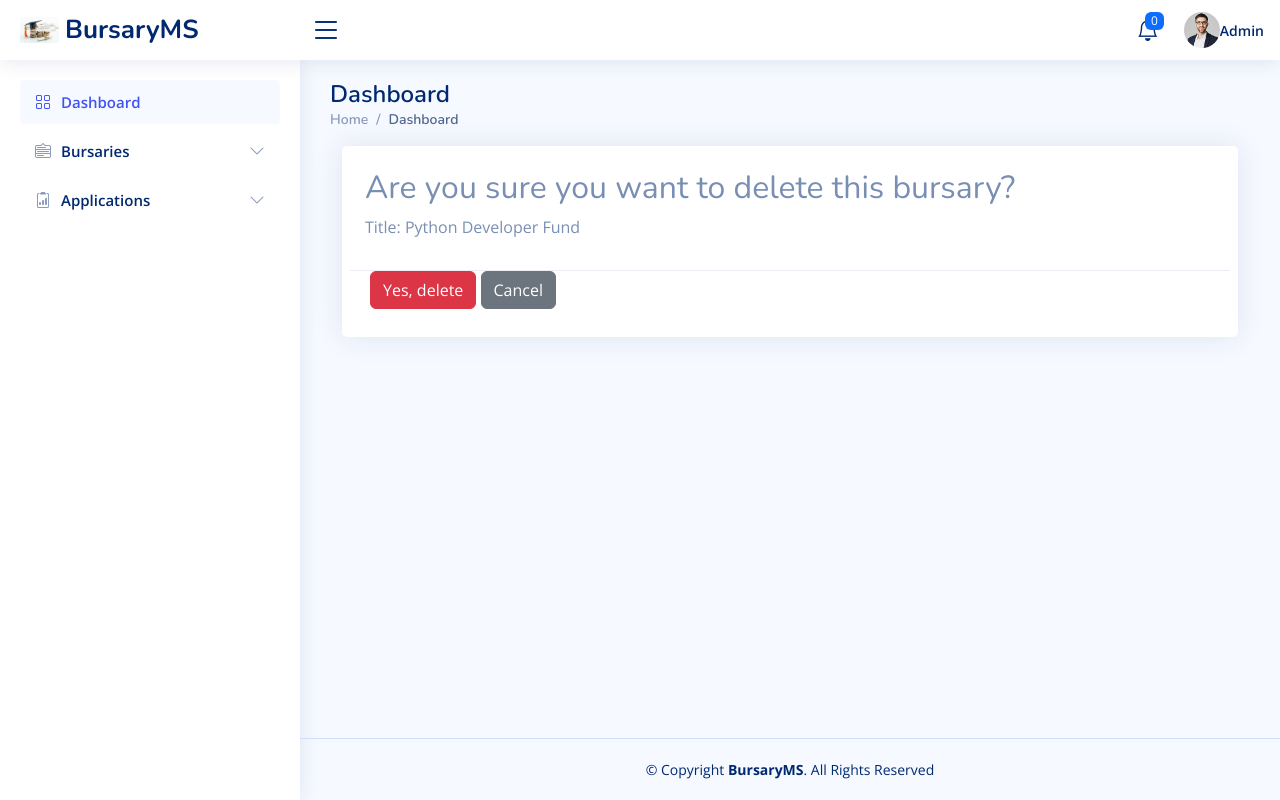
After one commit to georgesroberto/bursary_management_portal, a Django app: page /bursary/1/delete/ in a window 1280 px wide. The commit adds this page. Run offline with Django 4.2, Linux system fonts and the light colour scheme; a user stored in the database is signed in; data comes from the database, SQL or seed files in the repository; both versions use the stored data as it was after the commit; some libraries are stand-ins or nearby versions.

Commit message:
Updated Bursary Functionality

```diff
--- a/bus/admin.py
+++ b/bus/admin.py
@@ -21,3 +21,7 @@ class ApplicationAdmin(admin.ModelAdmin):
 class DocumentAdmin(admin.ModelAdmin):
     list_display = ('application', 'file')
     search_fields = ('application__student__first_name', 'application__student__last_name', 'application__bursary__title')
+
+
+admin.site.site_header = 'Bursary Management System'
+admin.site.site_title = 'Bursary Management System'
--- a/bus/forms.py
+++ b/bus/forms.py
@@ -5,6 +5,11 @@ class BursaryForm(forms.ModelForm):
     class Meta:
         model = Bursary
         fields = ['title', 'description', 'amount']
+
+    def __init__(self, *args, **kwargs):
+        super(BursaryForm, self).__init__(*args, **kwargs)
+        for field_name, field in self.fields.items():
+            field.widget.attrs.update({'class': 'form-control'})
 
 class QuestionnaireForm(forms.ModelForm):
     class Meta:
--- a/bus/templates/bursary/busary_list.html
+++ /dev/null
@@ -1 +0,0 @@
-<!-- Bussary list -->
--- /dev/null
+++ b/bus/templates/bursary/confirm_delete_bursary.html
@@ -0,0 +1,21 @@
+{% extends 'admin_generic.html' %} {% block content %} {% include 'nav.html' %}
+
+<section class="section">
+  <div class="container">
+    <div class="card p-2">
+      <div class="card-header">
+        <h2>Are you sure you want to delete this bursary?</h2>
+        <p>Title: {{ bursary.title }}</p>
+      </div>
+      <div class="card-body">
+        <form method="POST">
+          {% csrf_token %}
+          <button type="submit" class="btn btn-danger">Yes, delete</button>
+          <a href="{% url 'bus:bursary_list' %}" class="btn btn-secondary">Cancel</a>
+        </form>
+      </div>
+    </div>
+  </div>
+</section>
+
+{% endblock content %}
--- a/bus/templates/nav.html
+++ b/bus/templates/nav.html
@@ -0,0 +1,74 @@
+<!-- ======= Sidebar ======= -->
+<aside id="sidebar" class="sidebar">
+  <ul class="sidebar-nav" id="sidebar-nav">
+    <li class="nav-item active">
+      <a class="nav-link" href="{% url 'bus:index' %}">
+        <i class="bi bi-grid"></i>
+        <span>Dashboard</span>
+      </a>
+    </li>
+
+    <li class="nav-item">
+      <a
+        class="nav-link collapsed"
+        data-bs-target="#bursary-nav"
+        data-bs-toggle="collapse"
+        href="{% url 'bus:index' %}"
+      >
+        <i class="bi bi-menu-down"></i><span>Bursaries</span
+        ><i class="bi bi-chevron-down ms-auto"></i>
+      </a>
+      <ul
+        id="bursary-nav"
+        class="nav-content collapse"
+        data-bs-parent="#sidebar-nav"
+      >
+        <li>
+          <a href="{% url 'bus:list_bursaries' %}">
+            <i class="bi bi- bi-2xlg"></i>
+            <span>All Bursaries</span>
+          </a>
+        </li>
+        <li>
+          <a href="{% url 'bus:create_bursary' %}">
+            <i class="bi bi-plus=circle bi-2xlg"></i>
+            <span>New Bursary</span>
+          </a>
+        </li>
+      </ul>
+    </li>
+
+    <li class="nav-item">
+      <a
+        class="nav-link collapsed"
+        data-bs-target="#applications-nav"
+        data-bs-toggle="collapse"
+        href="{% url 'bus:index' %}"
+      >
+        <i class="bi bi-clipboard2-data"></i><span>Applications</span
+        ><i class="bi bi-chevron-down ms-auto"></i>
+      </a>
+      <ul
+        id="applications-nav"
+        class="nav-content collapse"
+        data-bs-parent="#sidebar-nav"
+      >
+        <li>
+          <a href="{% url 'bus:list_bursaries' %}">
+            <i class="bi bi-pencil text-primary bi-2xlg"></i>
+            <span>All Bursaries</span>
+          </a>
+        </li>
+        <li>
+          <a href="{% url 'bus:create_bursary' %}">
+            <i class="bi bi-plus text-primary bi-2xlg"></i>
+            <span>New Bursary</span>
+          </a>
+        </li>
+      </ul>
+    </li>
+
+    <!-- End Profile Page Nav -->
+  </ul>
+</aside>
+<!-- End Sidebar-->
--- a/bus/urls.py
+++ b/bus/urls.py
@@ -4,8 +4,16 @@ from . import views
 app_name = 'bus'
 
 urlpatterns = [
-    path('', views.index, name='index'),
+    # Dashboard
+    path('', views.bursary_list, name='index'),
+
+    # Bursary
+    path('list/', views.bursary_list, name='list_bursaries'),
     path('create/', views.create_bursary, name='create_bursary'),
+    path('<int:bursary_id>/update/', views.update_bursary, name='update_bursary'),
+    path('<int:bursary_id>/delete/', views.delete_bursary, name='delete_bursary'),
+
+    # Questionnaire and Applications
     path('<int:bursary_id>/questionnaire/', views.create_questionnaire, name='create_questionnaire'),
     path('<int:bursary_id>/apply/', views.submit_application, name='submit_application'),
     path('application/<int:application_id>/issue/', views.issue_bursary, name='issue_bursary'),
--- a/bus/views.py
+++ b/bus/views.py
@@ -11,9 +11,9 @@ from .forms import BursaryForm, QuestionnaireForm, ApplicationForm
 
 
 # Create your views here.
-@check_group_permission(['Checklist', 'Administrator'])
-def index(request):
-    return HttpResponse('Home')
+# @check_group_permission(['Checklist', 'Administrator'])
+# def index(request):
+#     return HttpResponse('Home')
 
 # Bursary Views
 
@@ -35,10 +35,37 @@ def create_bursary(request):
             bursary.posted_by = request.user
             bursary.save()
             messages.success(request, 'Bursary created successfully.')
-            return redirect('bursary_list')
+            return redirect('bus:list_bursaries')
     else:
         form = BursaryForm()
-    return render(request, 'bursary/create_bursary.html', {'form': form})
+    return render(request, 'bursary/create_bursary.html', {'form': form, 'title':'Add '})
+
+
+@login_required
+def update_bursary(request, bursary_id):
+    bursary = get_object_or_404(Bursary, pk=bursary_id)
+
+    if request.method == 'POST':
+        form = BursaryForm(request.POST, instance=bursary)
+        if form.is_valid():
+            form.save()
+            messages.success(request, 'Bursary updated successfully.')
+            return redirect('bus:list_bursaries')
+    else:
+        form = BursaryForm(instance=bursary)
+
+    return render(request, 'bursary/create_bursary.html', {'form': form, 'title':'Update '})
+
+
+@login_required
+def delete_bursary(request, bursary_id):
+    bursary = get_object_or_404(Bursary, pk=bursary_id)
+
+    if request.method == 'POST':
+        bursary.delete()
+        messages.success(request, 'Bursary deleted successfully.')
+        return redirect('bus:list_bursaries')
+    return render(request, 'bursary/confirm_delete_bursary.html', {'bursary': bursary})
 
 
 @login_required
@@ -49,8 +76,8 @@ def issue_bursary(request, application_id):
         doc = Document.objects.create(application=application)
         # Generate PDF or other document here
         messages.success(request, 'Bursary issued and document generated.')
-        return redirect('application_status', application_id=application.id)
-    return redirect('bursary_list')
+        return redirect('bus:application_status', application_id=application.id)
+    return redirect('bus:list_bursaries')
 
 
 # Questionnaire Views
--- /dev/null
+++ b/main/templates/admin_generic.html
@@ -0,0 +1,208 @@
+{% load static %}
+
+<!DOCTYPE html>
+<html lang="en">
+  <head>
+    <meta charset="utf-8" />
+    <meta content="width=device-width, initial-scale=1.0" name="viewport" />
+
+    <title>BursaryMS</title>
+    <meta content="" name="description" />
+    <meta content="" name="keywords" />
+
+    <!-- Favicons -->
+    <link href="img/favicon.png" rel="icon" />
+    <link href="img/apple-touch-icon.png" rel="apple-touch-icon" />
+
+    <!-- Google Fonts -->
+    <link href="https://fonts.gstatic.com" rel="preconnect" />
+    <link
+      href="https://fonts.googleapis.com/css?family=Open+Sans:300,300i,400,400i,600,600i,700,700i|Nunito:300,300i,400,400i,600,600i,700,700i|Poppins:300,300i,400,400i,500,500i,600,600i,700,700i"
+      rel="stylesheet"
+    />
+
+    <!-- Vendor CSS Files -->
+    <link
+      href="{% static 'vendor/bootstrap/css/bootstrap.min.css' %}"
+      rel="stylesheet"
+    />
+    <link
+      href="{% static 'vendor/bootstrap-icons/bootstrap-icons.css' %}"
+      rel="stylesheet"
+    />
+    <link
+      href="{% static 'vendor/boxicons/css/boxicons.min.css' %}"
+      rel="stylesheet"
+    />
+    <link href="{% static 'vendor/quill/quill.snow.css' %}" rel="stylesheet" />
+    <link
+      href="{% static 'vendor/quill/quill.bubble.css' %}"
+      rel="stylesheet"
+    />
+    <link
+      href="{% static 'vendor/remixicon/remixicon.css' %}"
+      rel="stylesheet"
+    />
+    <link
+      href="{% static 'vendor/simple-datatables/style.css' %}"
+      rel="stylesheet"
+    />
+
+    <!-- Template Main CSS File -->
+    <link href="{% static 'css/style.css' %}" rel="stylesheet" />
+  </head>
+
+  <body>
+    <!-- ======= Header ======= -->
+    <header id="header" class="header fixed-top d-flex align-items-center">
+      <div class="d-flex align-items-center justify-content-between">
+        <a href="{% url 'index' %}" class="logo d-flex align-items-center">
+          <img src="{% static 'img/bus.jpeg' %}" alt="" />
+          <span class="d-none d-lg-block">BursaryMS</span>
+        </a>
+        <i class="bi bi-list toggle-sidebar-btn"></i>
+      </div>
+      <!-- End Logo -->
+
+      <nav class="header-nav ms-auto">
+        <ul class="d-flex align-items-center">
+          <li class="nav-item dropdown">
+            <a class="nav-link nav-icon" href="#" data-bs-toggle="dropdown">
+              <i class="bi bi-bell"></i>
+              <span class="badge bg-primary badge-number">0</span> </a
+            ><!-- End Notification Icon -->
+
+            <ul
+              class="dropdown-menu dropdown-menu-end dropdown-menu-arrow notifications"
+            >
+              <li class="dropdown-header">New notifications appear here</li>
+              <li>
+                <hr class="dropdown-divider" />
+              </li>
+
+              <!-- <li class="notification-item">
+                <i class="bi bi-exclamation-circle text-warning"></i>
+                <div>
+                  <h4>Lorem Ipsum</h4>
+                  <p>Quae dolorem earum veritatis oditseno</p>
+                  <p>30 min. ago</p>
+                </div>
+              </li> -->
+            </ul>
+            <!-- End Notification Dropdown Items -->
+          </li>
+          <!-- End Notification Nav -->
+
+          <li class="nav-item dropdown pe-3">
+            <a
+              class="nav-link nav-profile d-flex align-items-center pe-0"
+              href="#"
+              data-bs-toggle="dropdown"
+            >
+              <img
+                src="{% static 'img/profile-img.jpg' %}"
+                alt="Profile"
+                class="rounded-circle"
+              />
+              {% if user.is_authenticated %}
+              <span class="dropdown-header">{{ user.username }}</span>{% else %}
+              <span class="dropdown-header"> No user found {% endif %}</span>
+            </a>
+            <!-- End Profile Iamge Icon -->
+
+            <ul
+              class="dropdown-menu dropdown-menu-end dropdown-menu-arrow profile"
+            >
+              <li class="dropdown-header">
+                {% if user.is_authenticated %}
+                <span clas="d-none sd-md-block dropdown-toggle ps-2"
+                  >{{ user.username }}</span
+                >{% else %}
+                <span class="d-none d-md-block dropdown-toggle ps-2">
+                  No user found {% endif %}</span
+                >
+              </li>
+              <li>
+                <hr class="dropdown-divider" />
+              </li>
+
+              <li>
+                <a class="dropdown-item d-flex align-items-center" href="#!">
+                  <i class="bi bi-person"></i>
+                  <span>My Profile</span>
+                </a>
+              </li>
+              <li>
+                <hr class="dropdown-divider" />
+              </li>
+
+              <li>
+                <hr class="dropdown-divider" />
+              </li>
+
+              <li>
+                <a
+                  class="dropdown-item d-flex align-items-center"
+                  href="{% url 'auth:logout' %}"
+                >
+                  <i class="bi bi-box-arrow-right"></i>
+                  <span>Sign Out</span>
+                </a>
+              </li>
+            </ul>
+            <!-- End Profile Dropdown Items -->
+          </li>
+          <!-- End Profile Nav -->
+        </ul>
+      </nav>
+      <!-- End Icons Navigation -->
+    </header>
+    <!-- End Header -->
+
+    <main id="main" class="main">
+      <div class="pagetitle">
+        <h1>Dashboard</h1>
+        <nav>
+          <ol class="breadcrumb">
+            <li class="breadcrumb-item">
+              <a href="{% url 'index' %}">Home</a>
+            </li>
+            <li class="breadcrumb-item active">Dashboard</li>
+          </ol>
+        </nav>
+      </div>
+      <!-- End Page Title -->
+
+      {% block content %}{% endblock content %}
+    </main>
+    <!-- End #main -->
+
+    <!-- ======= Footer ======= -->
+    <footer id="footer" class="footer fixed-bottom">
+      <div class="copyright">
+        &copy; Copyright <strong><span>BursaryMS</span></strong
+        >. All Rights Reserved
+      </div>
+    </footer>
+    <!-- End Footer -->
+
+    <a
+      href="#"
+      class="back-to-top d-flex align-items-center justify-content-center"
+      ><i class="bi bi-arrow-up-short"></i
+    ></a>
+
+    <!-- Vendor JS Files -->
+    <script src="{% static 'vendor/apexcharts/apexcharts.min.js' %}"></script>
+    <script src="{% static 'vendor/bootstrap/js/bootstrap.bundle.min.js' %}"></script>
+    <script src="{% static 'vendor/chart.js/chart.umd.js' %}"></script>
+    <script src="{% static 'vendor/echarts/echarts.min.js' %}"></script>
+    <script src="{% static 'vendor/quill/quill.js' %}"></script>
+    <script src="{% static 'vendor/simple-datatables/simple-datatables.js' %}"></script>
+    <script src="{% static 'vendor/tinymce/tinymce.min.js' %}"></script>
+    <script src="{% static 'vendor/php-email-form/validate.js' %}"></script>
+
+    <!-- Template Main JS File -->
+    <script src="{% static 'js/main.js' %}"></script>
+  </body>
+</html>
--- a/main/templates/base_generic.html
+++ b/main/templates/base_generic.html
@@ -44,10 +44,8 @@
               Portals
             </a>
             <div class="dropdown-menu" aria-labelledby="navbarDropdown">
-              <a class="dropdown-item" href="#!'auth:login' ">User Login</a>
-              <div class="dropdown-divider"></div>
-              <a class="dropdown-item" href="#!'bursaries:index' ">
-                Bursary Portal
+              <a class="dropdown-item" href="{% url 'bus:index' %}">
+                CDF Portal
               </a>
               <a class="dropdown-item" href="#!'applications:index' ">
                 Institution Portal
--- a/std/admin.py
+++ b/std/admin.py
@@ -8,5 +8,5 @@ class InstitutionAdmin(admin.ModelAdmin):
 
 @admin.register(Student)
 class StudentAdmin(admin.ModelAdmin):
-    list_display = ('registration_number', 'first_name', 'last_name', 'email', 'institution')
+    list_display = ( 'first_name', 'last_name', 'email')
     search_fields = ('registration_number', 'first_name', 'last_name', 'institution__name')
--- a/std/urls.py
+++ b/std/urls.py
@@ -1,8 +1,13 @@
 from django.urls import path
-from .views import *
+from . import views
 
-app_name = 'bus'
+app_name = 'std'
 
 urlpatterns = [
-    path('', index, name='index')
+    path('', views.index, name='index'),
+
+    path('register/', views.register_student, name='register_student'),
+    path('bursaries/', views.view_bursaries, name='view_bursaries'),
+    path('bursary/<int:bursary_id>/apply/', views.apply_for_bursary, name='apply_for_bursary'),
+    path('applications/', views.view_application_status, name='application_status'),
 ]
--- a/users/views.py
+++ b/users/views.py
@@ -32,7 +32,6 @@ def profile(request):
         form = UserProfileForm(instance=request.user)
     return render(request, 'users/profile.html', {'form': form})
 
-# You can use Django's built-in views for login, logout, password change, etc.
 class CustomLoginView(LoginView):
     template_name = 'users/login.html'
 
```
Also changed, not shown: bus/templates/bursary/bursary_list.html (added, +67 -0 lines), bus/templates/bursary/create_bursary.html (+9 -1 lines), std/forms.py (added, +19 -0 lines), std/models.py (+12 -6 lines), std/views.py (+54 -1 lines), bus/templates/bursary/index.html (added), db.sqlite3.
